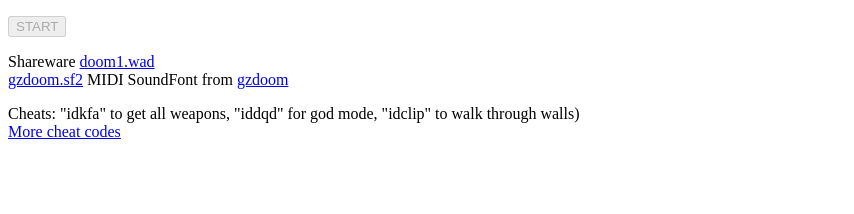
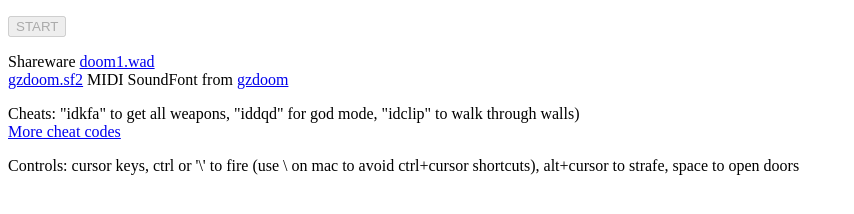
Before and after one commit to ringtailsoftware/ringtailsoftware.github.io, a plain HTML site: page zig-wasm-audio/doom.html in a window 1280 px wide. Shown: the whole page, without its empty margins (0-854 px from the left). Drawn offline with Linux system fonts and the light colour scheme.

Commit message:
Map backslash to ctrl

```diff
--- a/zig-wasm-audio/doom.html
+++ b/zig-wasm-audio/doom.html
@@ -47,6 +47,9 @@
         Cheats: "idkfa" to get all weapons, "iddqd" for god mode, "idclip" to walk through walls)<br>
         <a href="https://doom.fandom.com/wiki/Doom_Cheat_Codes">More cheat codes</a>
     </p>
+    <p>
+        Controls: cursor keys, ctrl or '\' to fire (use \ on mac to avoid ctrl+cursor shortcuts), alt+cursor to strafe, space to open doors
+    </p>
 
 </body>
 
```
